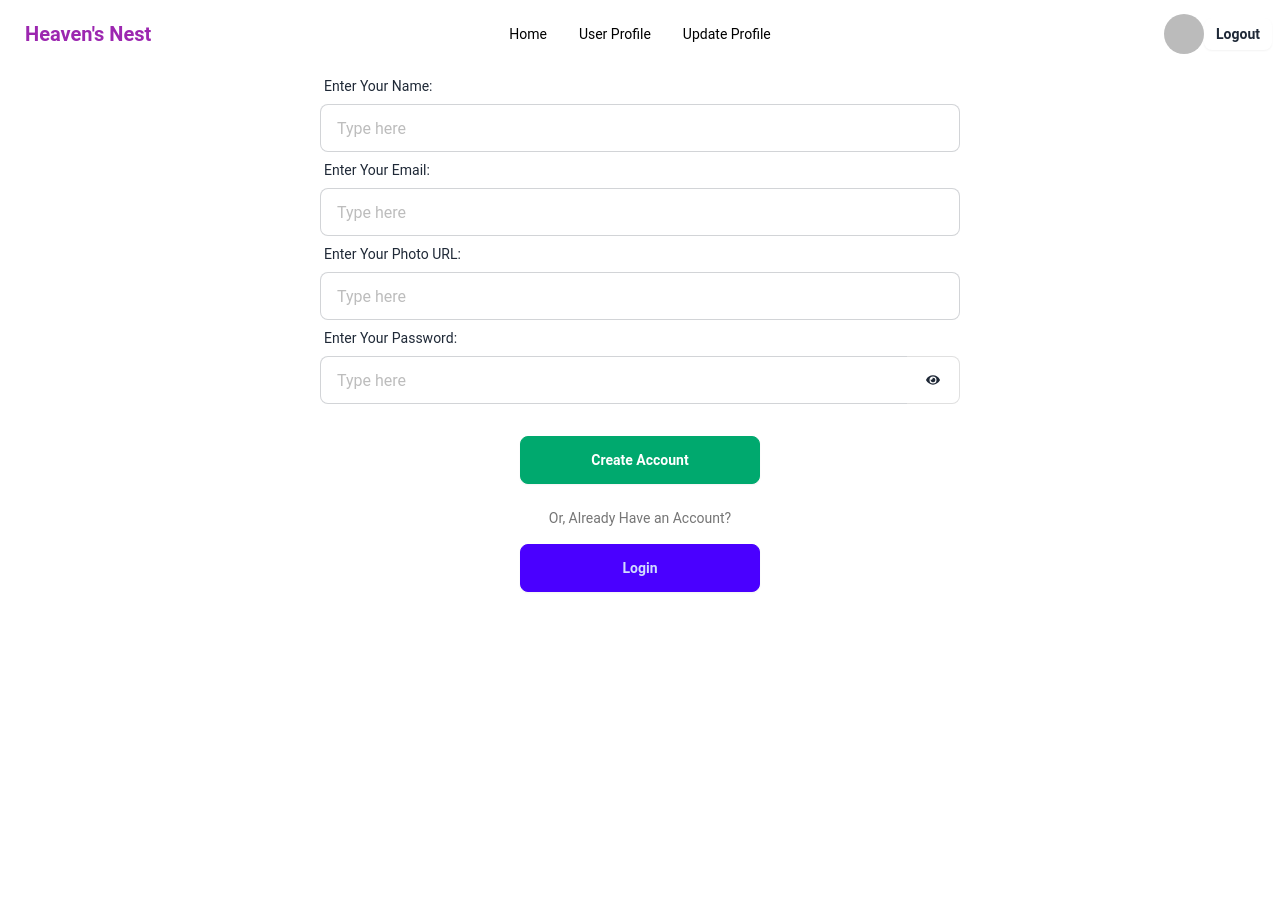
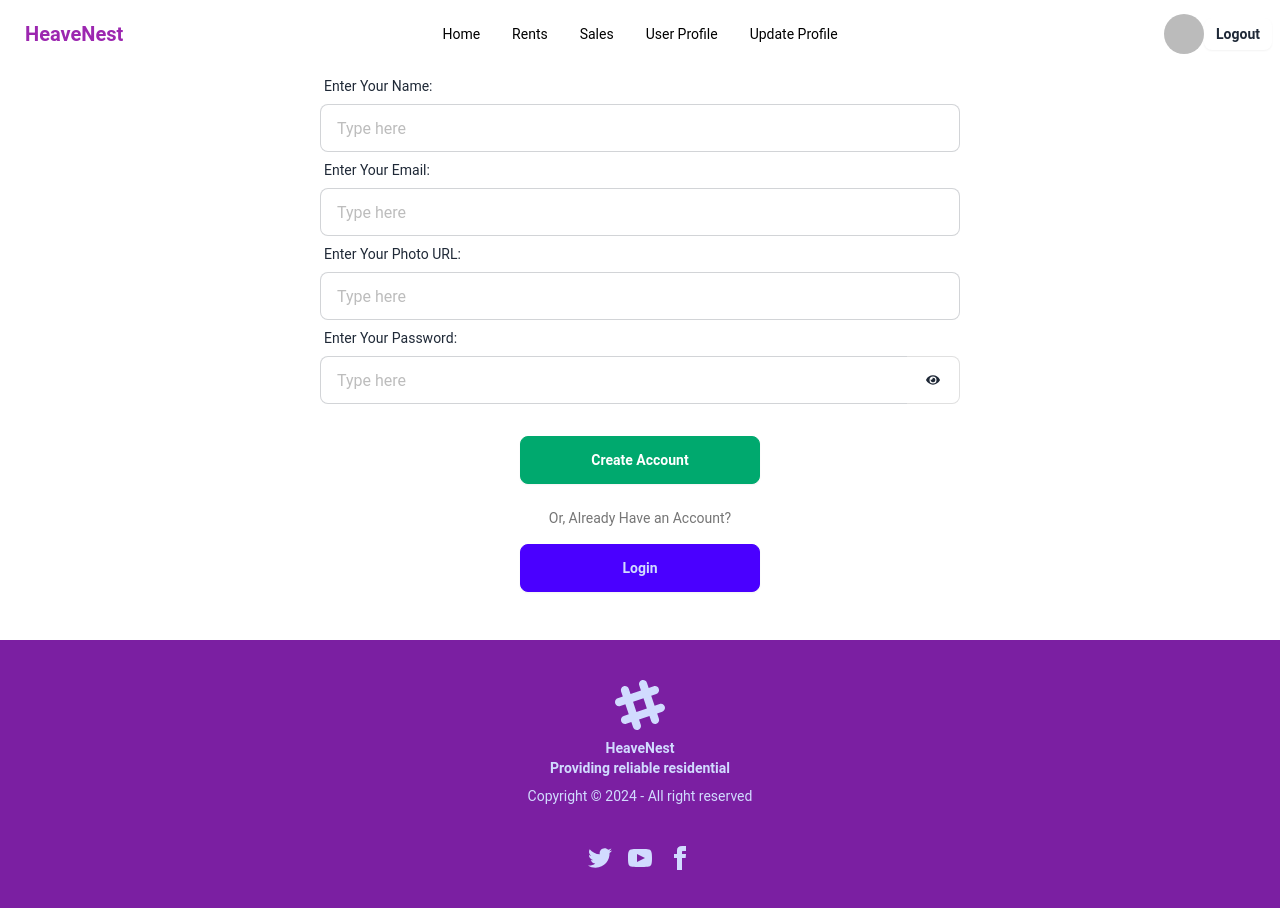
Before and after one commit to shahoriarniloy/HeaveNest, a React (Vite) app: page /signup in a window 1280 px wide. Before the commit the page ends 800 px from the top, so only its background shows below. Built offline with nearby package versions, Linux system fonts and the light colour scheme; no server answers; sample sign-in values are in the browser's storage.

Commit message:
Footer Created

```diff
--- /dev/null
+++ b/src/components/Footer.jsx
@@ -0,0 +1,27 @@
+
+const Footer = () => {
+    return (
+        <div className="mt-12">
+
+<footer className="footer footer-center p-10 bg-purple-700 text-primary-content">
+  <aside>
+    <svg width="50" height="50" viewBox="0 0 24 24" xmlns="http://www.w3.org/2000/svg" fillRule="evenodd" clipRule="evenodd" className="inline-block fill-current"><path d="M22.672 15.226l-2.432.811.841 2.515c.33 1.019-.209 2.127-1.23 2.456-1.15.325-2.148-.321-2.463-1.226l-.84-2.518-5.013 1.677.84 2.517c.391 1.203-.434 2.542-1.831 2.542-.88 0-1.601-.564-1.86-1.314l-.842-2.516-2.431.809c-1.135.328-2.145-.317-2.463-1.229-.329-1.018.211-2.127 1.231-2.456l2.432-.809-1.621-4.823-2.432.808c-1.355.384-2.558-.59-2.558-1.839 0-.817.509-1.582 1.327-1.846l2.433-.809-.842-2.515c-.33-1.02.211-2.129 1.232-2.458 1.02-.329 2.13.209 2.461 1.229l.842 2.515 5.011-1.677-.839-2.517c-.403-1.238.484-2.553 1.843-2.553.819 0 1.585.509 1.85 1.326l.841 2.517 2.431-.81c1.02-.33 2.131.211 2.461 1.229.332 1.018-.21 2.126-1.23 2.456l-2.433.809 1.622 4.823 2.433-.809c1.242-.401 2.557.484 2.557 1.838 0 .819-.51 1.583-1.328 1.847m-8.992-6.428l-5.01 1.675 1.619 4.828 5.011-1.674-1.62-4.829z"></path></svg>
+    <p className="font-bold">
+      HeaveNest <br/>Providing reliable residential
+    </p>
+    <p>Copyright © 2024 - All right reserved</p>
+  </aside>
+  <nav>
+    <div className="grid grid-flow-col gap-4">
+      <a><svg xmlns="http://www.w3.org/2000/svg" width="24" height="24" viewBox="0 0 24 24" className="fill-current"><path d="M24 4.557c-.883.392-1.832.656-2.828.775 1.017-.609 1.798-1.574 2.165-2.724-.951.564-2.005.974-3.127 1.195-.897-.957-2.178-1.555-3.594-1.555-3.179 0-5.515 2.966-4.797 6.045-4.091-.205-7.719-2.165-10.148-5.144-1.29 2.213-.669 5.108 1.523 6.574-.806-.026-1.566-.247-2.229-.616-.054 2.281 1.581 4.415 3.949 4.89-.693.188-1.452.232-2.224.084.626 1.956 2.444 3.379 4.6 3.419-2.07 1.623-4.678 2.348-7.29 2.04 2.179 1.397 4.768 2.212 7.548 2.212 9.142 0 14.307-7.721 13.995-14.646.962-.695 1.797-1.562 2.457-2.549z"></path></svg></a>
+      <a><svg xmlns="http://www.w3.org/2000/svg" width="24" height="24" viewBox="0 0 24 24" className="fill-current"><path d="M19.615 3.184c-3.604-.246-11.631-.245-15.23 0-3.897.266-4.356 2.62-4.385 8.816.029 6.185.484 8.549 4.385 8.816 3.6.245 11.626.246 15.23 0 3.897-.266 4.356-2.62 4.385-8.816-.029-6.185-.484-8.549-4.385-8.816zm-10.615 12.816v-8l8 3.993-8 4.007z"></path></svg></a>
+      <a><svg xmlns="http://www.w3.org/2000/svg" width="24" height="24" viewBox="0 0 24 24" className="fill-current"><path d="M9 8h-3v4h3v12h5v-12h3.642l.358-4h-4v-1.667c0-.955.192-1.333 1.115-1.333h2.885v-5h-3.808c-3.596 0-5.192 1.583-5.192 4.615v3.385z"></path></svg></a>
+    </div>
+  </nav>
+</footer>
+
+        </div>
+    );
+};
+
+export default Footer;
--- a/src/components/Header.jsx
+++ b/src/components/Header.jsx
@@ -50,7 +50,7 @@
 
             </ul>
           </div>
-          <a className="btn btn-ghost text-xl text-purple-500 font-bold">Heaven's Nest</a>
+          <a className="btn btn-ghost text-xl text-purple-500 font-bold">HeaveNest</a>
         </div>
         <div className="navbar-center hidden lg:flex">
         <ul className="menu menu-horizontal px-1">
@@ -68,8 +68,7 @@
       : isPending
         ? "pending"
         : ("text-black")
-            } to="/user">User Profile</NavLink></li>
-
+  } to="/rent">Rents</NavLink></li>
 
 
 <li><NavLink className={({ isActive, isPending }) =>
@@ -78,11 +77,29 @@
       : isPending
         ? "pending"
         : ("text-black")
+  } to="/sale">Sales</NavLink></li>
+
+  {user && (
+    <>
+      <li><NavLink className={({ isActive, isPending }) =>
+        isActive
+          ? ("text-green-500")
+          : isPending
+            ? "pending"
+            : ("text-black")
+      } to="/user">User Profile</NavLink></li>
+
+      <li><NavLink className={({ isActive, isPending }) =>
+        isActive
+          ? ("text-green-500")
+          : isPending
+            ? "pending"
+            : ("text-black")
       } to="/profile">Update Profile</NavLink></li>
+    </>
+  )}
+</ul>
 
-
-
-          </ul>
         </div>
         <div className="navbar-end dropdown dropdown-end flex justify-end">
 
--- a/src/components/Home/Home.jsx
+++ b/src/components/Home/Home.jsx
@@ -7,7 +7,6 @@
 import { useLoaderData } from 'react-router-dom';
 import Estate from '../Estate/Estate';
 import { Link } from 'react-router-dom';
-import Rent from '../category/Rent';
 
 
 
--- a/src/components/Login/Login.jsx
+++ b/src/components/Login/Login.jsx
@@ -1,4 +1,5 @@
-import { GoogleAuthProvider, GithubAuthProvider, signInWithPopup, signOut, signInWithEmailAndPassword } from "firebase/auth";
+import { GoogleAuthProvider, GithubAuthProvider, signInWithPopup, signOut} from "firebase/auth";
+// import { GoogleAuthProvider, GithubAuthProvider, signInWithPopup, signOut, signInWithEmailAndPassword } from "firebase/auth";
 import { useState } from "react";
 import { Link, useLocation, useNavigate } from "react-router-dom";
 import { FaEye, FaEyeSlash } from "react-icons/fa";
--- a/src/components/Login/Register.jsx
+++ b/src/components/Login/Register.jsx
@@ -12,7 +12,9 @@
 
     const navigate = useNavigate();
 
-    const {createUser, updateUserProfile} =useContext(AuthContext);
+    const { updateUserProfile} =useContext(AuthContext);
+
+    // const {createUser, updateUserProfile} =useContext(AuthContext);
     const [registerError, setRegisterError]= useState('');
     const [showPassword, setShowPassword]= useState(false);
     const handleRegister = e => {
--- a/src/components/category/RentCard.jsx
+++ b/src/components/category/RentCard.jsx
@@ -1,4 +1,3 @@
-import React from 'react';
 import { useLoaderData } from 'react-router-dom';
 import Rent from './Rent';
 
@@ -13,7 +12,7 @@
 
         <div >
             <h1 className='text-3xl text-purple-900 text-center mt-8'>For Rent</h1>
-            <p className='text-center mt-4 text-green-500'>Grab the best deals mow!</p>
+            <p className='text-center mt-4 text-green-500'>Grab the best deals now!</p>
 
             <div className='grid lg:grid-cols-3 md:grid-cols-2 sm:grid-cols-1 gap-4'>
                 {
--- a/src/components/category/SaleCard.jsx
+++ b/src/components/category/SaleCard.jsx
@@ -12,7 +12,7 @@
 
         <div >
             <h1 className='text-3xl text-purple-900 text-center mt-8'>For Sale</h1>
-            <p className='text-center mt-4 text-green-500'>Grab the best deals mow!</p>
+            <p className='text-center mt-4 text-green-500'>Grab the best deals now!</p>
 
             <div className='grid lg:grid-cols-3 md:grid-cols-2 sm:grid-cols-1 gap-4'>
                 {
--- a/src/layout/Main.jsx
+++ b/src/layout/Main.jsx
@@ -1,7 +1,6 @@
-import React from 'react';
 import {Outlet} from 'react-router-dom';
 import Header from '../components/Header';
-import Home from '../components/Home/Home';
+import Footer from '../components/Footer';
 
 const Main = () => {
     return (
@@ -9,6 +8,7 @@
 
             <Header></Header>
             <Outlet></Outlet>
+            <Footer></Footer>
 
 
         </div>
--- a/src/main.jsx
+++ b/src/main.jsx
@@ -11,14 +11,12 @@
 import Login from './components/Login/Login.jsx'
 import Register from './components/Login/Register.jsx'
 import AuthProvider from './components/providers/AuthProvider.jsx'
-import Estate from './components/Estate/Estate.jsx'
 import PrivateRoutes from './routes/PrivateRoutes.jsx'
 import Details from './components/Estate/Details.jsx';
 import PublicRoutes from './routes/PublicRoutes.jsx';
 import Profile from './components/profile/Profile.jsx';
 import ViewProfile from './components/profile/ViewProfile.jsx';
 import { ToastContainer } from 'react-toastify';
-import Rent from './components/category/Rent.jsx';
 import RentCard from './components/category/RentCard.jsx';
 import SaleCard from './components/category/SaleCard.jsx';
 
--- a/src/routes/PrivateRoutes.jsx
+++ b/src/routes/PrivateRoutes.jsx
@@ -1,7 +1,7 @@
-import React, { useContext } from 'react';
 import { AuthContext } from '../components/providers/AuthProvider';
 import { Navigate, useLocation } from 'react-router-dom';
 import PropTypes from 'prop-types';
+import { useContext } from 'react';
 
 
 const PrivateRoutes = ({children}) => {
--- a/src/routes/PublicRoutes.jsx
+++ b/src/routes/PublicRoutes.jsx
@@ -1,4 +1,4 @@
-import React, { useContext } from 'react';
+import { useContext } from 'react';
 import { Navigate } from 'react-router-dom';
 import PropTypes from 'prop-types';
 import { AuthContext } from '../components/providers/AuthProvider';
```
Lines whose indentation alone changed are shown as unchanged.
